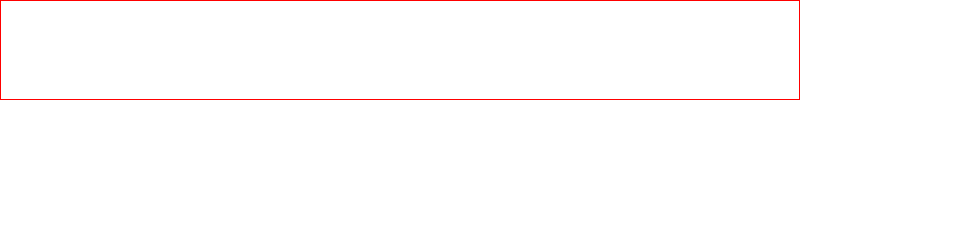
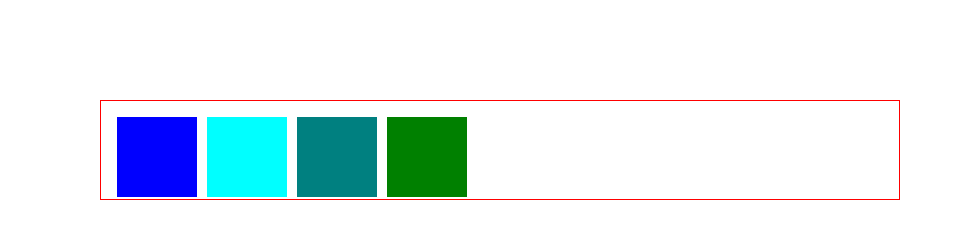
Before and after one commit to Bidhu1024/CssReborn, a plain HTML site: page index.html in a window 1280 px wide. Shown: the whole page, without its empty margins (0-963 px from the left). Drawn offline with Linux system fonts and the light colour scheme.

Commit message:
Relative

```diff
--- a/index.html
+++ b/index.html
@@ -9,10 +9,10 @@
 </head>
 <body>
     <div id="parent">
-        <div id="1"></div>
-        <div id="2"></div>
-        <div id="3"></div>
-        <div id="4"></div>
+        <div id="one"></div>
+        <div id="two"></div>
+        <div id="three"></div>
+        <div id="four"></div>
     </div>
 </body>
 </html>
--- a/style.css
+++ b/style.css
@@ -7,4 +7,32 @@
 height: 100px;
 width:800px;
 border: 1px solid red;
+display: flex;
+padding:1rem;
+gap:10px;
+margin: 100px;
 }
+
+#one{
+height:80px;
+width:80px;
+background-color: blue;
+}
+ #two{
+height:80px;
+width:80px;
+background-color: cyan;
+position:relative;
+top:10;
+left: 0;
+}
+#three{
+height:80px;
+width:80px;
+background-color: teal;
+}
+#four{
+height:80px;
+width:80px;
+background-color: green;
+}
```
